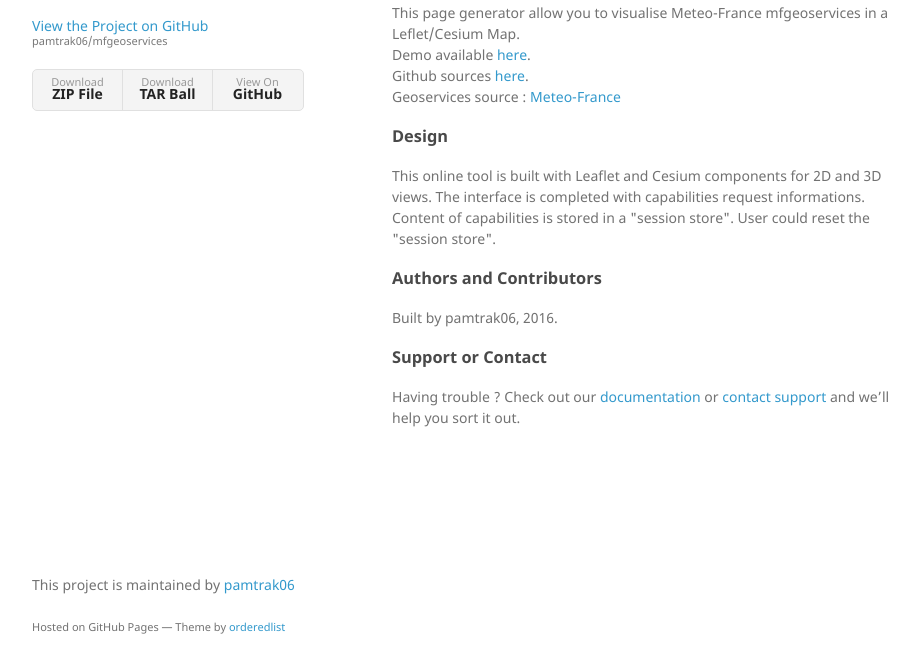
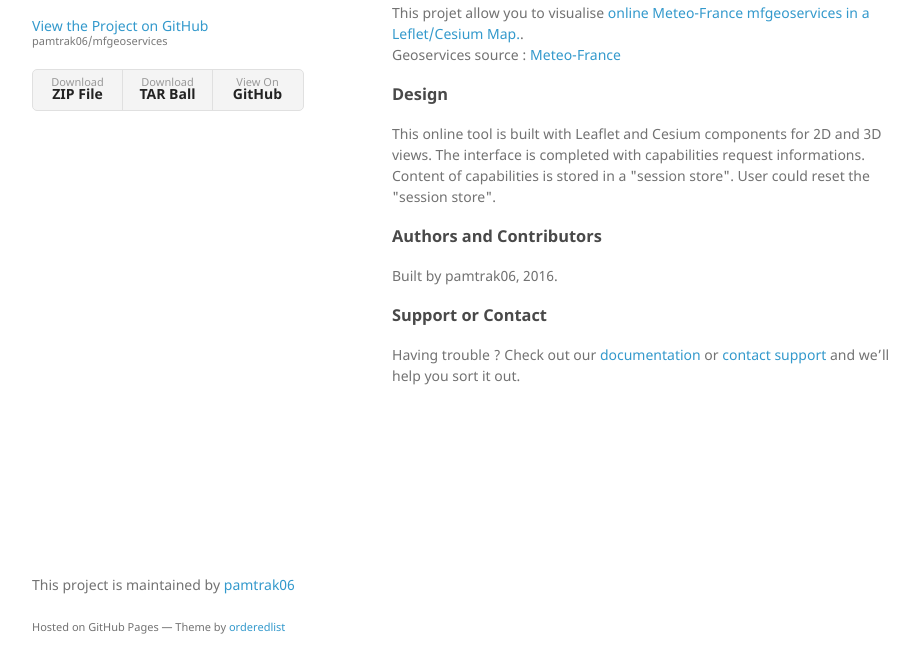
Before and after one commit to pamtrak06/mfgeoservices, a plain HTML site: page docs/index.html in a window 1280 px wide. Shown: the part 94-766 px from the top of the page, without its empty margins (178-1097 px from the left). Drawn offline with Linux system fonts and the light colour scheme.

Commit message:
Update index.html

```diff
--- a/docs/index.html
+++ b/docs/index.html
@@ -31,9 +31,7 @@
         <h3>
 <a id="welcome-to-mfgeoservices" class="anchor" href="#welcome-to-mfgeoservices" aria-hidden="true"><span aria-hidden="true" class="octicon octicon-link"></span></a>Welcome to mfgeoservices.</h3>
 
-<p>This page generator allow you to visualise Meteo-France mfgeoservices in a Leflet/Cesium Map.<br />
-Demo available <a href="http://pamtrak06.github.io/mfgeoservices/" target="_blank">here</a>.<br />
-Github sources <a href="https://github.com/pamtrak06/mfgeoservices" target="_blank">here</a>.<br />
+<p>This projet allow you to visualise <a href="http://pamtrak06.github.io/mfgeoservices/" target="_blank">online Meteo-France mfgeoservices in a Leflet/Cesium Map.</a>.<br />
 Geoservices source : <a href="https://donneespubliques.meteofrance.fr/?fond=geoservices&amp;id_dossier=14" target="_blank">Meteo-France</a></p>
 
 <h3>
```
